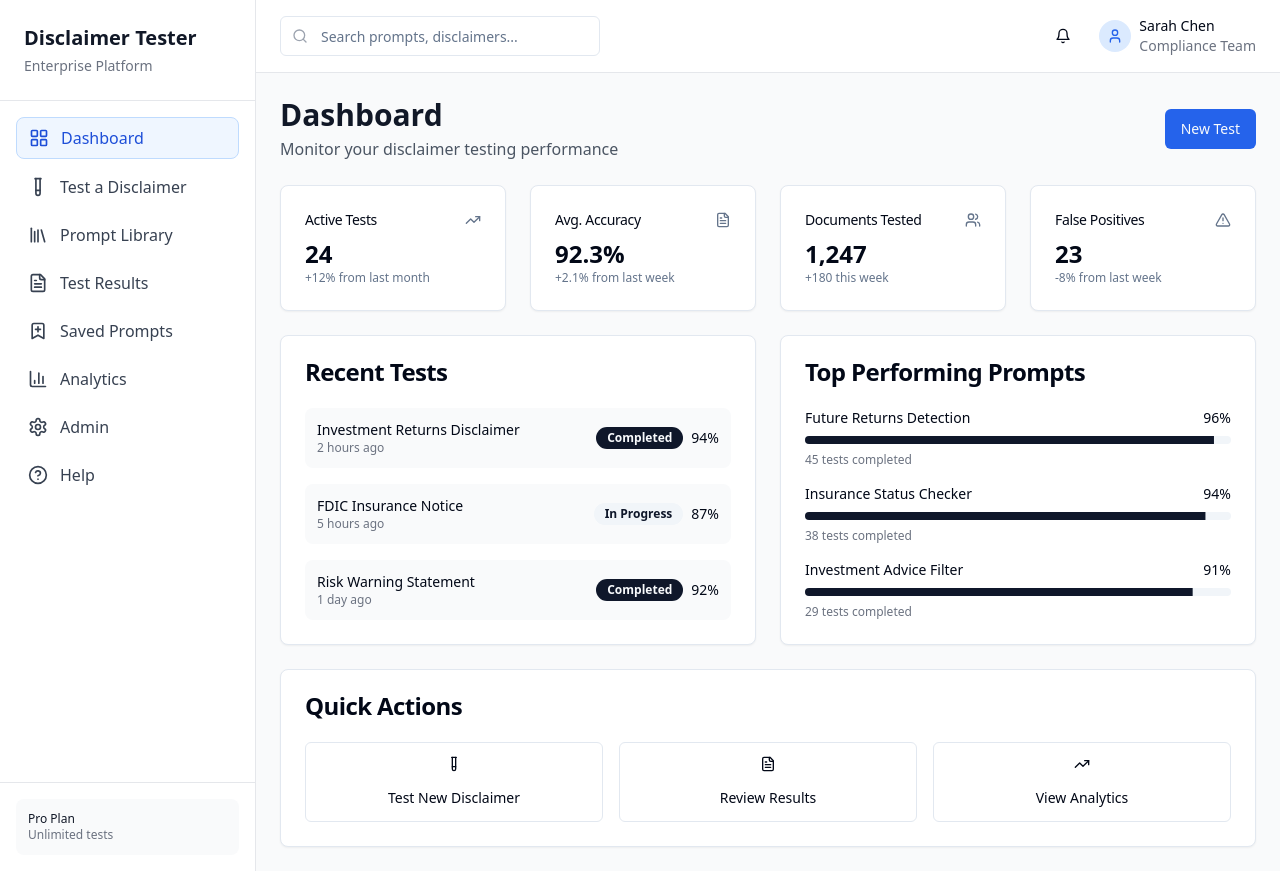
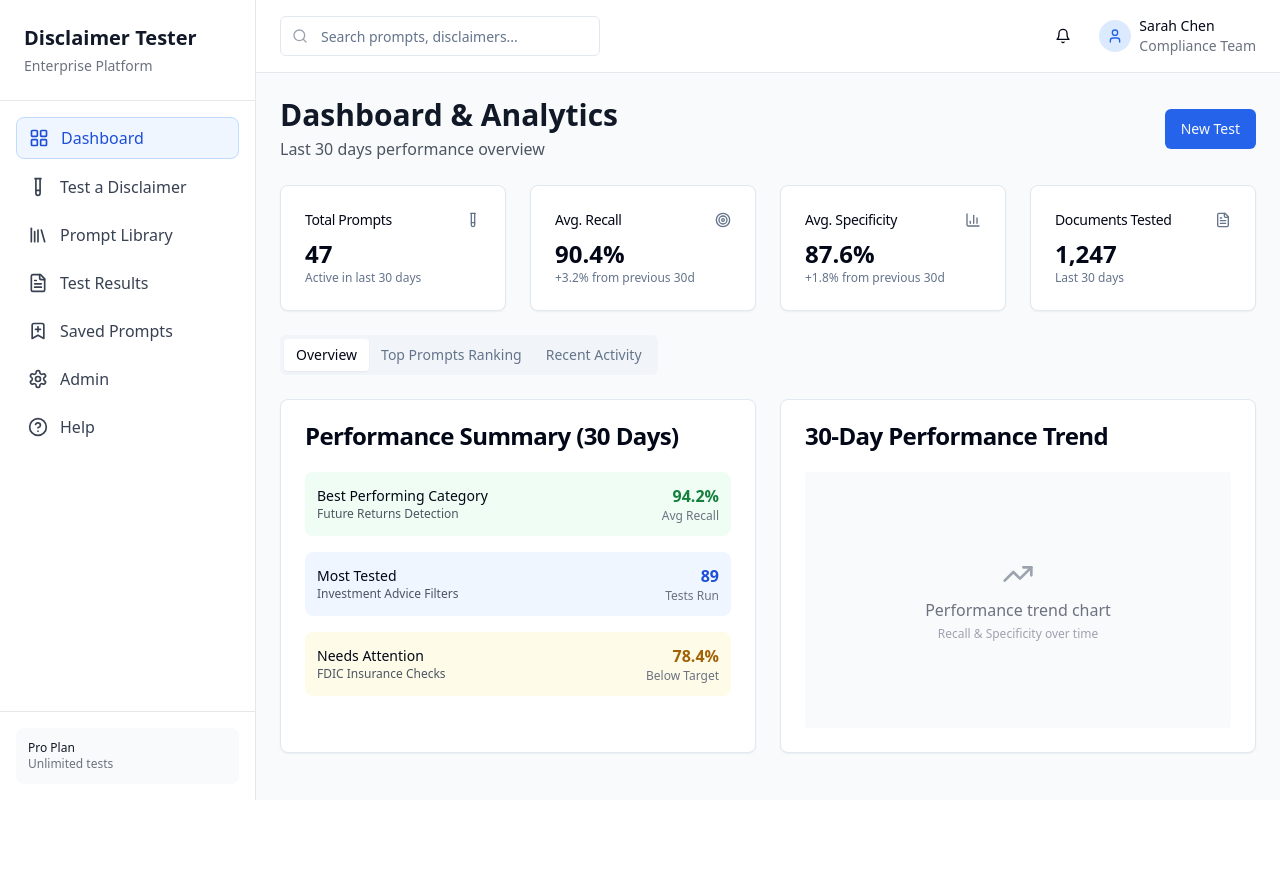
Before and after one commit to merhawi568/disclaimer-pilot-platform, a React (Vite) app: page / in a window 1280 px wide. After the commit the page ends 800 px from the top, so only its background shows below. Built offline with nearby package versions, Linux system fonts and the light colour scheme.

Commit message:
feat: Combine dashboard and analytics
Consolidate dashboard and analytics views, displaying key metrics for the last 30 days, including prompt count, average recall and specificity, documents tested, and top prompt rankings.

```diff
--- a/src/components/Dashboard.tsx
+++ b/src/components/Dashboard.tsx
@@ -1,8 +1,11 @@
+
+import { useState } from 'react';
 import { Card, CardContent, CardHeader, CardTitle } from '@/components/ui/card';
 import { Button } from '@/components/ui/button';
 import { Badge } from '@/components/ui/badge';
 import { Progress } from '@/components/ui/progress';
-import { TrendingUp, Users, FileText, AlertTriangle, TestTube } from 'lucide-react';
+import { Tabs, TabsContent, TabsList, TabsTrigger } from '@/components/ui/tabs';
+import { TrendingUp, Users, FileText, AlertTriangle, TestTube, Target, BarChart3 } from 'lucide-react';
 
 interface DashboardProps {
   onNavigate?: (tab: string) => void;
@@ -16,17 +19,19 @@ export const Dashboard = ({ onNavigate }: DashboardProps) => {
   ];
 
   const topPrompts = [
-    { name: 'Future Returns Detection', accuracy: 96, tests: 45 },
-    { name: 'Insurance Status Checker', accuracy: 94, tests: 38 },
-    { name: 'Investment Advice Filter', accuracy: 91, tests: 29 },
+    { rank: 1, name: "Future Returns Detection v2.2", recall: 94.2, specificity: 91.8, tests: 89 },
+    { rank: 2, name: "Investment Advice Filter v3.1", recall: 91.3, specificity: 89.5, tests: 67 },
+    { rank: 3, name: "Insurance Status Checker v1.5", recall: 89.7, specificity: 87.2, tests: 52 },
+    { rank: 4, name: "Risk Warning Detector v2.0", recall: 88.9, specificity: 86.1, tests: 39 },
+    { rank: 5, name: "Hypothetical Performance Classifier", recall: 87.4, specificity: 84.3, tests: 28 },
   ];
 
   return (
     <div className="space-y-6">
       <div className="flex items-center justify-between">
         <div>
-          <h1 className="text-3xl font-bold text-gray-900">Dashboard</h1>
-          <p className="text-gray-600 mt-1">Monitor your disclaimer testing performance</p>
+          <h1 className="text-3xl font-bold text-gray-900">Dashboard & Analytics</h1>
+          <p className="text-gray-600 mt-1">Last 30 days performance overview</p>
         </div>
         <Button
           className="bg-blue-600 hover:bg-blue-700"
@@ -36,53 +41,165 @@ export const Dashboard = ({ onNavigate }: DashboardProps) => {
         </Button>
       </div>
 
-      {/* Key Metrics */}
+      {/* Key Metrics - Last 30 Days */}
       <div className="grid grid-cols-1 md:grid-cols-2 lg:grid-cols-4 gap-6">
         <Card>
           <CardHeader className="flex flex-row items-center justify-between space-y-0 pb-2">
-            <CardTitle className="text-sm font-medium">Active Tests</CardTitle>
-            <TrendingUp className="h-4 w-4 text-muted-foreground" />
+            <CardTitle className="text-sm font-medium">Total Prompts</CardTitle>
+            <TestTube className="h-4 w-4 text-muted-foreground" />
           </CardHeader>
           <CardContent>
-            <div className="text-2xl font-bold">24</div>
-            <p className="text-xs text-muted-foreground">+12% from last month</p>
+            <div className="text-2xl font-bold">47</div>
+            <p className="text-xs text-muted-foreground">Active in last 30 days</p>
           </CardContent>
         </Card>
 
         <Card>
           <CardHeader className="flex flex-row items-center justify-between space-y-0 pb-2">
-            <CardTitle className="text-sm font-medium">Avg. Accuracy</CardTitle>
-            <FileText className="h-4 w-4 text-muted-foreground" />
+            <CardTitle className="text-sm font-medium">Avg. Recall</CardTitle>
+            <Target className="h-4 w-4 text-muted-foreground" />
           </CardHeader>
           <CardContent>
-            <div className="text-2xl font-bold">92.3%</div>
-            <p className="text-xs text-muted-foreground">+2.1% from last week</p>
+            <div className="text-2xl font-bold">90.4%</div>
+            <p className="text-xs text-muted-foreground">+3.2% from previous 30d</p>
+          </CardContent>
+        </Card>
+
+        <Card>
+          <CardHeader className="flex flex-row items-center justify-between space-y-0 pb-2">
+            <CardTitle className="text-sm font-medium">Avg. Specificity</CardTitle>
+            <BarChart3 className="h-4 w-4 text-muted-foreground" />
+          </CardHeader>
+          <CardContent>
+            <div className="text-2xl font-bold">87.6%</div>
+            <p className="text-xs text-muted-foreground">+1.8% from previous 30d</p>
           </CardContent>
         </Card>
 
         <Card>
           <CardHeader className="flex flex-row items-center justify-between space-y-0 pb-2">
             <CardTitle className="text-sm font-medium">Documents Tested</CardTitle>
-            <Users className="h-4 w-4 text-muted-foreground" />
+            <FileText className="h-4 w-4 text-muted-foreground" />
           </CardHeader>
           <CardContent>
             <div className="text-2xl font-bold">1,247</div>
-            <p className="text-xs text-muted-foreground">+180 this week</p>
-          </CardContent>
-        </Card>
-
-        <Card>
-          <CardHeader className="flex flex-row items-center justify-between space-y-0 pb-2">
-            <CardTitle className="text-sm font-medium">False Positives</CardTitle>
-            <AlertTriangle className="h-4 w-4 text-muted-foreground" />
-          </CardHeader>
-          <CardContent>
-            <div className="text-2xl font-bold">23</div>
-            <p className="text-xs text-muted-foreground">-8% from last week</p>
+            <p className="text-xs text-muted-foreground">Last 30 days</p>
           </CardContent>
         </Card>
       </div>
 
+      <Tabs defaultValue="overview" className="space-y-6">
+        <TabsList>
+          <TabsTrigger value="overview">Overview</TabsTrigger>
+          <TabsTrigger value="rankings">Top Prompts Ranking</TabsTrigger>
+          <TabsTrigger value="recent">Recent Activity</TabsTrigger>
+        </TabsList>
+
+        <TabsContent value="overview" className="space-y-6">
+          <div className="grid grid-cols-1 lg:grid-cols-2 gap-6">
+            {/* Performance Summary */}
+            <Card>
+              <CardHeader>
+                <CardTitle>Performance Summary (30 Days)</CardTitle>
+              </CardHeader>
+              <CardContent>
+                <div className="space-y-4">
+                  <div className="flex items-center justify-between p-3 bg-green-50 rounded-lg">
+                    <div>
+                      <p className="font-medium text-sm">Best Performing Category</p>
+                      <p className="text-xs text-gray-600">Future Returns Detection</p>
+                    </div>
+                    <div className="text-right">
+                      <p className="font-bold text-green-700">94.2%</p>
+                      <p className="text-xs text-gray-500">Avg Recall</p>
+                    </div>
+                  </div>
+
+                  <div className="flex items-center justify-between p-3 bg-blue-50 rounded-lg">
+                    <div>
+                      <p className="font-medium text-sm">Most Tested</p>
+                      <p className="text-xs text-gray-600">Investment Advice Filters</p>
+                    </div>
+                    <div className="text-right">
+                      <p className="font-bold text-blue-700">89</p>
+                      <p className="text-xs text-gray-500">Tests Run</p>
+                    </div>
+                  </div>
+
+                  <div className="flex items-center justify-between p-3 bg-yellow-50 rounded-lg">
+                    <div>
+                      <p className="font-medium text-sm">Needs Attention</p>
+                      <p className="text-xs text-gray-600">FDIC Insurance Checks</p>
+                    </div>
+                    <div className="text-right">
+                      <p className="font-bold text-yellow-700">78.4%</p>
+                      <p className="text-xs text-gray-500">Below Target</p>
+                    </div>
+                  </div>
+                </div>
+              </CardContent>
+            </Card>
+
+            {/* Monthly Trend */}
+            <Card>
+              <CardHeader>
+                <CardTitle>30-Day Performance Trend</CardTitle>
+              </CardHeader>
+              <CardContent>
+                <div className="h-64 bg-gray-50 rounded flex items-center justify-center">
+                  <div className="text-center">
+                    <TrendingUp className="h-8 w-8 text-gray-400 mx-auto mb-2" />
+                    <p className="text-gray-500">Performance trend chart</p>
+                    <p className="text-xs text-gray-400 mt-1">Recall & Specificity over time</p>
+                  </div>
+                </div>
+              </CardContent>
+            </Card>
+          </div>
+        </TabsContent>
+
+        <TabsContent value="rankings" className="space-y-6">
+          <Card>
+            <CardHeader>
+              <CardTitle>Top Performing Prompts (Last 30 Days)</CardTitle>
+            </CardHeader>
+            <CardContent>
+              <div className="space-y-3">
+                {topPrompts.map((prompt) => (
+                  <div key={prompt.rank} className="flex items-center justify-between p-4 border rounded-lg hover:bg-gray-50">
+                    <div className="flex items-center space-x-4">
+                      <div className="w-8 h-8 bg-blue-100 rounded-full flex items-center justify-center text-sm font-bold text-blue-800">
+                        {prompt.rank}
+                      </div>
+                      <div>
+                        <p className="font-medium">{prompt.name}</p>
+                        <p className="text-sm text-gray-500">{prompt.tests} tests completed</p>
+                      </div>
+                    </div>
+                    <div className="text-right space-y-1">
+                      <div className="flex space-x-4 text-sm">
+                        <div>
+                          <span className="text-gray-500">Recall: </span>
+                          <span className="font-medium">{prompt.recall}%</span>
+                        </div>
+                        <div>
+                          <span className="text-gray-500">Specificity: </span>
+                          <span className="font-medium">{prompt.specificity}%</span>
+                        </div>
+                      </div>
+                      <div className="flex space-x-2">
+                        <Progress value={prompt.recall} className="h-2 w-16" />
+                        <Progress value={prompt.specificity} className="h-2 w-16" />
+                      </div>
+                    </div>
+                  </div>
+                ))}
+              </div>
+            </CardContent>
+          </Card>
+        </TabsContent>
+
+        <TabsContent value="recent" className="space-y-6">
           <div className="grid grid-cols-1 lg:grid-cols-2 gap-6">
             {/* Recent Tests */}
             <Card>
@@ -109,62 +226,43 @@ export const Dashboard = ({ onNavigate }: DashboardProps) => {
               </CardContent>
             </Card>
 
-        {/* Top Performing Prompts */}
-        <Card>
-          <CardHeader>
-            <CardTitle>Top Performing Prompts</CardTitle>
-          </CardHeader>
-          <CardContent>
-            <div className="space-y-4">
-              {topPrompts.map((prompt, index) => (
-                <div key={index} className="space-y-2">
-                  <div className="flex items-center justify-between">
-                    <p className="font-medium text-sm">{prompt.name}</p>
-                    <span className="text-sm font-medium">{prompt.accuracy}%</span>
-                  </div>
-                  <Progress value={prompt.accuracy} className="h-2" />
-                  <p className="text-xs text-gray-500">{prompt.tests} tests completed</p>
-                </div>
-              ))}
-            </div>
-          </CardContent>
-        </Card>
-      </div>
-
             {/* Quick Actions */}
             <Card>
               <CardHeader>
                 <CardTitle>Quick Actions</CardTitle>
               </CardHeader>
               <CardContent>
-          <div className="grid grid-cols-1 md:grid-cols-3 gap-4">
+                <div className="grid grid-cols-1 gap-3">
                   <Button
                     variant="outline"
-              className="h-20 flex flex-col items-center justify-center"
+                    className="h-16 flex items-center justify-start space-x-3"
                     onClick={() => onNavigate?.('test-disclaimer')}
                   >
-              <TestTube className="h-6 w-6 mb-2" />
-              Test New Disclaimer
+                    <TestTube className="h-5 w-5" />
+                    <span>Test New Disclaimer</span>
                   </Button>
                   <Button
                     variant="outline"
-              className="h-20 flex flex-col items-center justify-center"
+                    className="h-16 flex items-center justify-start space-x-3"
                     onClick={() => onNavigate?.('test-results')}
                   >
-              <FileText className="h-6 w-6 mb-2" />
-              Review Results
+                    <FileText className="h-5 w-5" />
+                    <span>Review All Results</span>
                   </Button>
                   <Button
                     variant="outline"
-              className="h-20 flex flex-col items-center justify-center"
-              onClick={() => onNavigate?.('analytics')}
+                    className="h-16 flex items-center justify-start space-x-3"
+                    onClick={() => onNavigate?.('prompt-library')}
                   >
-              <TrendingUp className="h-6 w-6 mb-2" />
-              View Analytics
+                    <TrendingUp className="h-5 w-5" />
+                    <span>Browse Prompt Library</span>
                   </Button>
                 </div>
               </CardContent>
             </Card>
           </div>
+        </TabsContent>
+      </Tabs>
+    </div>
   );
 };
--- a/src/components/Sidebar.tsx
+++ b/src/components/Sidebar.tsx
@@ -1,4 +1,3 @@
-
 import { cn } from '@/lib/utils';
 import {
   LayoutGrid,
@@ -6,7 +5,6 @@ import {
   Library,
   FileText,
   BookmarkPlus,
-  BarChart3,
   Settings,
   HelpCircle
 } from 'lucide-react';
@@ -22,7 +20,6 @@ const navigationItems = [
   { id: 'prompt-library', label: 'Prompt Library', icon: Library },
   { id: 'test-results', label: 'Test Results', icon: FileText },
   { id: 'saved-prompts', label: 'Saved Prompts', icon: BookmarkPlus },
-  { id: 'analytics', label: 'Analytics', icon: BarChart3 },
   { id: 'admin', label: 'Admin', icon: Settings },
   { id: 'help', label: 'Help', icon: HelpCircle },
 ];
--- a/src/pages/Index.tsx
+++ b/src/pages/Index.tsx
@@ -1,4 +1,3 @@
-
 import { useState } from 'react';
 import { Sidebar } from '@/components/Sidebar';
 import { TopBar } from '@/components/TopBar';
@@ -7,7 +6,6 @@ import { TestDisclaimer } from '@/components/TestDisclaimer';
 import { PromptLibrary } from '@/components/PromptLibrary';
 import { TestResults } from '@/components/TestResults';
 import { SavedPrompts } from '@/components/SavedPrompts';
-import { Analytics } from '@/components/Analytics';
 import { Admin } from '@/components/Admin';
 import { Help } from '@/components/Help';
 
@@ -26,8 +24,6 @@ const Index = () => {
         return <TestResults />;
       case 'saved-prompts':
         return <SavedPrompts />;
-      case 'analytics':
-        return <Analytics />;
       case 'admin':
         return <Admin />;
       case 'help':
```
Lines whose indentation alone changed are shown as unchanged.
